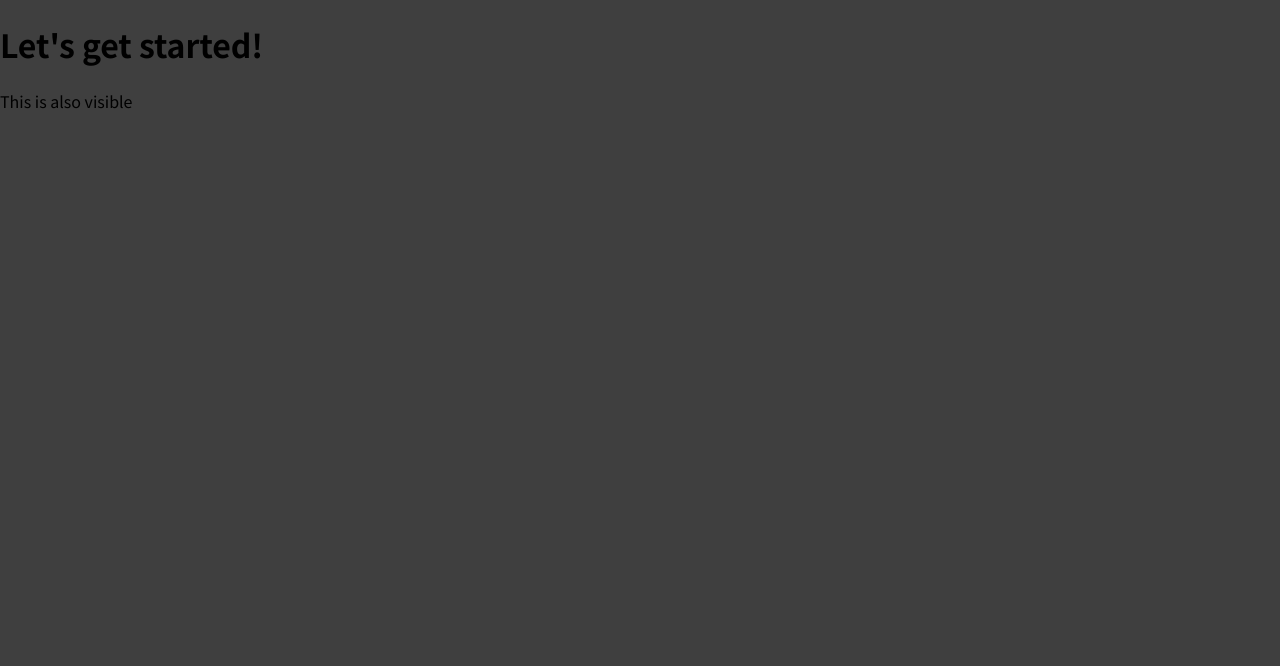
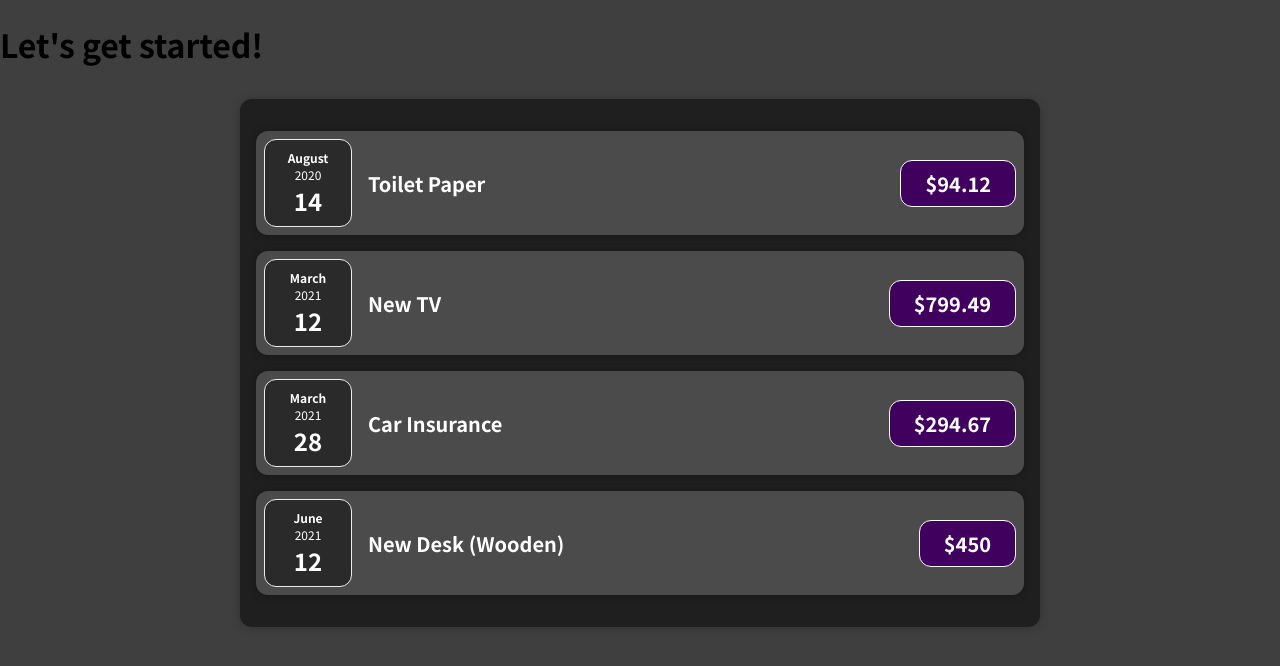
Before and after one commit to eugen-adesso-mobile/react-complete-guide, a React (Create React App) app: page / in a window 1280 px wide. Shown: the top 666 px of the page. Built offline with nearby package versions, Linux system fonts and the light colour scheme.

Commit message:
Creating multiple reusable components

```diff
--- a/src/App.js
+++ b/src/App.js
@@ -1,12 +1,33 @@
-import logo from './logo.svg';
+import Expenses from './components/Expenses';
 
 function App() {
-  return (
-    <div className="App">
-      <h1>Let's get started!</h1>
-        <p>This is also visible</p>
-    </div>
-  );
+	const expenses = [
+		{
+			id: 'e1',
+			title: 'Toilet Paper',
+			amount: 94.12,
+			date: new Date(2020, 7, 14),
+		},
+		{id: 'e2', title: 'New TV', amount: 799.49, date: new Date(2021, 2, 12)},
+		{
+			id: 'e3',
+			title: 'Car Insurance',
+			amount: 294.67,
+			date: new Date(2021, 2, 28),
+		},
+		{
+			id: 'e4',
+			title: 'New Desk (Wooden)',
+			amount: 450,
+			date: new Date(2021, 5, 12),
+		},
+	];
+	return (
+		<div className="App">
+			<h1>Let's get started!</h1>
+			<Expenses items={expenses}/>
+		</div>
+	);
 }
 
 export default App;
--- /dev/null
+++ b/src/components/Card.css
@@ -0,0 +1,4 @@
+.card {
+    border-radius: 12px;
+    box-shadow: 0 1px 8px rgba(0, 0, 0, 0.25);
+}
--- /dev/null
+++ b/src/components/Card.js
@@ -0,0 +1,10 @@
+import './Card.css';
+
+function Card(props) {
+	const classes = 'card ' + props.className;
+	return (
+		<div className={classes}>{props.children}</div>
+	)
+}
+
+export default Card;
--- /dev/null
+++ b/src/components/ExpenseDate.css
@@ -0,0 +1,26 @@
+.expense-date {
+    display: flex;
+    flex-direction: column;
+    width: 5.5rem;
+    height: 5.5rem;
+    border: 1px solid #ececec;
+    background-color: #2a2a2a;
+    color: white;
+    border-radius: 12px;
+    align-items: center;
+    justify-content: center;
+}
+
+.expense-date__month {
+    font-size: 0.75rem;
+    font-weight: bold;
+}
+
+.expense-date__year {
+    font-size: 0.75rem;
+}
+
+.expense-date__day {
+    font-size: 1.5rem;
+    font-weight: bold;
+}
--- /dev/null
+++ b/src/components/ExpenseDate.js
@@ -0,0 +1,17 @@
+import './ExpenseDate.css';
+
+function ExpenseDate(props) {
+	const month = props.date.toLocaleString('en-Us', {month: 'long'});
+	const day = props.date.toLocaleString('en-Us', {day: '2-digit'});
+	const year = props.date.getFullYear();
+
+	return (
+		<div className="expense-date">
+			<div className="expense-date__month">{month}</div>
+			<div className="expense-date__year">{year}</div>
+			<div className="expense-date__day">{day}</div>
+		</div>
+	);
+}
+
+export default ExpenseDate;
--- /dev/null
+++ b/src/components/ExpenseItem.css
@@ -0,0 +1,54 @@
+.expense-item {
+    display: flex;
+    justify-content: space-between;
+    align-items: center;
+    padding: 0.5rem;
+    margin: 1rem 0;
+    background-color: #4b4b4b;
+}
+
+.expense-item__description {
+    display: flex;
+    flex-direction: column;
+    gap: 1rem;
+    align-items: flex-end;
+    flex-flow: column-reverse;
+    justify-content: flex-start;
+    flex: 1;
+}
+
+.expense-item h2 {
+    color: #3a3a3a;
+    font-size: 1rem;
+    flex: 1;
+    margin: 0 1rem;
+    color: white;
+}
+
+.expense-item__price {
+    font-size: 1rem;
+    font-weight: bold;
+    color: white;
+    background-color: #40005d;
+    border: 1px solid white;
+    padding: 0.5rem;
+    border-radius: 12px;
+}
+
+@media (min-width: 580px) {
+    .expense-item__description {
+        flex-direction: row;
+        align-items: center;
+        justify-content: flex-start;
+        flex: 1;
+    }
+
+    .expense-item__description h2 {
+        font-size: 1.25rem;
+    }
+
+    .expense-item__price {
+        font-size: 1.25rem;
+        padding: 0.5rem 1.5rem;
+    }
+}
--- /dev/null
+++ b/src/components/ExpenseItem.js
@@ -0,0 +1,20 @@
+import ExpenseDate from './ExpenseDate';
+import Card from './Card';
+
+import './ExpenseItem.css';
+
+function ExpenseItem(props) {
+
+
+	return (
+		<Card className="expense-item">
+			<ExpenseDate date={props.date}/>
+			<div className="expense-item__description">
+				<h2>{props.title}</h2>
+				<div className="expense-item__price ">${props.amount}</div>
+			</div>
+		</Card>
+	);
+}
+
+export default ExpenseItem;
--- /dev/null
+++ b/src/components/Expenses.css
@@ -0,0 +1,8 @@
+.expenses {
+    padding: 1rem;
+    background-color: rgb(31, 31, 31);
+    margin: 2rem auto;
+    width: 50rem;
+    max-width: 95%;
+
+}
--- /dev/null
+++ b/src/components/Expenses.js
@@ -0,0 +1,33 @@
+import ExpenseItem from './ExpenseItem';
+import Card from './Card';
+
+import './Expenses.css';
+
+function Expenses(props) {
+	return (
+		<Card className="expenses">
+			<ExpenseItem
+				title={props.items[0].title}
+				amount={props.items[0].amount}
+				date={props.items[0].date}
+			/>
+			<ExpenseItem
+				title={props.items[1].title}
+				amount={props.items[1].amount}
+				date={props.items[1].date}
+			/>
+			<ExpenseItem
+				title={props.items[2].title}
+				amount={props.items[2].amount}
+				date={props.items[2].date}
+			/>
+			<ExpenseItem
+				title={props.items[3].title}
+				amount={props.items[3].amount}
+				date={props.items[3].date}
+			/>
+		</Card>
+	);
+}
+
+export default Expenses;
```
